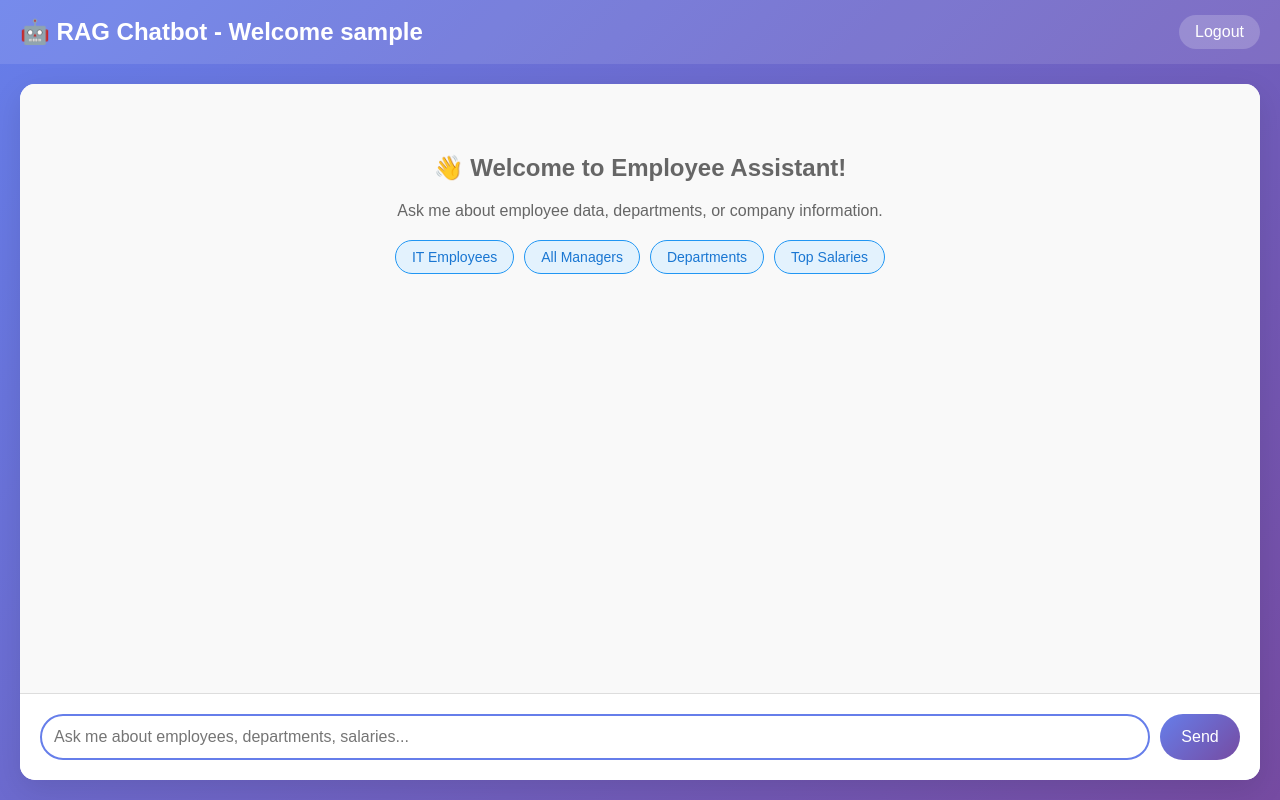
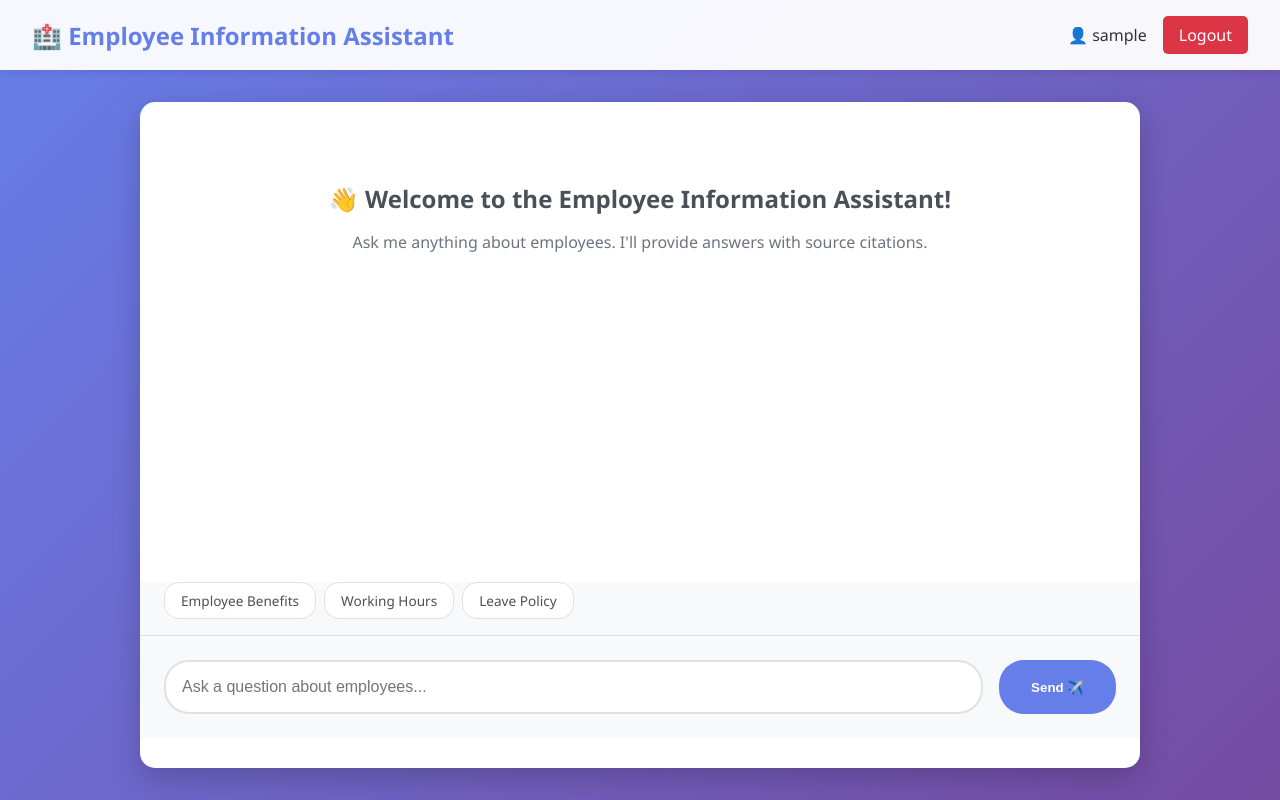
Before and after one commit to sujanboseb/Employee-rag, a Flask app: page /chatbot in a window 1280 px wide. Run offline with Flask 3, Linux system fonts and the light colour scheme; the visitor is signed in with stand-in values (Sample User, id 1).

Commit message:
Update chatbot.html

```diff
--- a/Templates/chatbot.html
+++ b/Templates/chatbot.html
@@ -3,286 +3,388 @@
 <head>
     <meta charset="UTF-8">
     <meta name="viewport" content="width=device-width, initial-scale=1.0">
-    <title>RAG Chatbot</title>
+    <title>Employee Information Chatbot</title>
     <style>
+        * {
+            margin: 0;
+            padding: 0;
+            box-sizing: border-box;
+        }
+
         body {
-            font-family: Arial, sans-serif;
+            font-family: 'Segoe UI', Tahoma, Geneva, Verdana, sans-serif;
             background: linear-gradient(135deg, #667eea 0%, #764ba2 100%);
-            margin: 0;
-            height: 100vh;
+            min-height: 100vh;
             display: flex;
             flex-direction: column;
         }
 
         .header {
-            background: rgba(255,255,255,0.1);
-            color: white;
-            padding: 15px 20px;
+            background: rgba(255, 255, 255, 0.95);
+            padding: 1rem 2rem;
+            box-shadow: 0 2px 10px rgba(0,0,0,0.1);
             display: flex;
             justify-content: space-between;
             align-items: center;
         }
 
         .header h1 {
-            margin: 0;
-            font-size: 1.5em;
+            color: #667eea;
+            font-size: 1.5rem;
+        }
+
+        .user-info {
+            display: flex;
+            align-items: center;
+            gap: 1rem;
+        }
+
+        .username {
+            color: #333;
+            font-weight: 500;
         }
 
         .logout-btn {
-            background: rgba(255,255,255,0.2);
+            background: #dc3545;
             color: white;
             border: none;
-            padding: 8px 16px;
-            border-radius: 20px;
+            padding: 0.5rem 1rem;
+            border-radius: 5px;
             cursor: pointer;
             text-decoration: none;
+            transition: background 0.3s;
         }
 
         .logout-btn:hover {
-            background: rgba(255,255,255,0.3);
+            background: #c82333;
         }
 
         .chat-container {
             flex: 1;
+            max-width: 1000px;
+            width: 100%;
+            margin: 2rem auto;
             background: white;
-            margin: 20px;
             border-radius: 15px;
+            box-shadow: 0 10px 30px rgba(0,0,0,0.2);
             display: flex;
             flex-direction: column;
             overflow: hidden;
-            box-shadow: 0 10px 30px rgba(0,0,0,0.1);
         }
 
-        .chat-messages {
+        .messages-area {
             flex: 1;
-            padding: 20px;
+            padding: 2rem;
             overflow-y: auto;
-            background: #f9f9f9;
+            max-height: 60vh;
         }
 
         .message {
-            margin-bottom: 15px;
-            padding: 10px 15px;
+            margin-bottom: 1.5rem;
+            display: flex;
+            flex-direction: column;
+        }
+
+        .message.user {
+            align-items: flex-end;
+        }
+
+        .message.bot {
+            align-items: flex-start;
+        }
+
+        .message-bubble {
+            max-width: 70%;
+            padding: 1rem 1.5rem;
             border-radius: 15px;
-            max-width: 70%;
             word-wrap: break-word;
         }
 
-        .user-message {
-            background: linear-gradient(135deg, #667eea 0%, #764ba2 100%);
+        .message.user .message-bubble {
+            background: #667eea;
             color: white;
-            margin-left: auto;
-            text-align: right;
+            border-bottom-right-radius: 5px;
         }
 
-        .bot-message {
-            background: white;
+        .message.bot .message-bubble {
+            background: #f1f3f5;
             color: #333;
-            border: 1px solid #ddd;
-            margin-right: auto;
+            border-bottom-left-radius: 5px;
         }
 
-        .chat-input {
-            display: flex;
-            padding: 20px;
-            border-top: 1px solid #ddd;
-            background: white;
+        .sources-container {
+            max-width: 70%;
+            margin-top: 0.75rem;
+            background: #fff9e6;
+            border: 1px solid #ffe066;
+            border-radius: 8px;
+            padding: 0.75rem;
         }
 
-        #messageInput {
-            flex: 1;
-            padding: 12px;
-            border: 2px solid #ddd;
-            border-radius: 25px;
-            font-size: 16px;
-            margin-right: 10px;
-            outline: none;
+        .sources-header {
+            font-weight: 600;
+            color: #856404;
+            margin-bottom: 0.5rem;
+            font-size: 0.9rem;
+            display: flex;
+            align-items: center;
+            gap: 0.5rem;
         }
 
-        #messageInput:focus {
+        .sources-header::before {
+            content: "📚";
+        }
+
+        .source-item {
+            background: white;
+            border: 1px solid #ffd43b;
+            border-radius: 5px;
+            padding: 0.75rem;
+            margin-bottom: 0.5rem;
+            font-size: 0.85rem;
+        }
+
+        .source-item:last-child {
+            margin-bottom: 0;
+        }
+
+        .source-header {
+            display: flex;
+            justify-content: space-between;
+            align-items: center;
+            margin-bottom: 0.5rem;
+            color: #495057;
+            font-weight: 500;
+        }
+
+        .source-id {
+            color: #667eea;
+            font-size: 0.75rem;
+        }
+
+        .similarity-score {
+            background: #667eea;
+            color: white;
+            padding: 0.2rem 0.5rem;
+            border-radius: 12px;
+            font-size: 0.75rem;
+        }
+
+        .source-content {
+            color: #495057;
+            line-height: 1.5;
+            font-style: italic;
+            padding: 0.5rem;
+            background: #f8f9fa;
+            border-radius: 4px;
+        }
+
+        .expand-btn {
+            color: #667eea;
+            cursor: pointer;
+            font-size: 0.8rem;
+            margin-top: 0.5rem;
+            text-decoration: underline;
+        }
+
+        .expand-btn:hover {
+            color: #764ba2;
+        }
+
+        .full-content {
+            display: none;
+            margin-top: 0.5rem;
+            padding: 0.5rem;
+            background: #e9ecef;
+            border-radius: 4px;
+            max-height: 200px;
+            overflow-y: auto;
+            font-size: 0.8rem;
+        }
+
+        .full-content.expanded {
+            display: block;
+        }
+
+        .input-area {
+            padding: 1.5rem;
+            background: #f8f9fa;
+            border-top: 1px solid #dee2e6;
+        }
+
+        .input-form {
+            display: flex;
+            gap: 1rem;
+        }
+
+        .query-input {
+            flex: 1;
+            padding: 1rem;
+            border: 2px solid #dee2e6;
+            border-radius: 25px;
+            font-size: 1rem;
+            outline: none;
+            transition: border-color 0.3s;
+        }
+
+        .query-input:focus {
             border-color: #667eea;
         }
 
-        #sendBtn {
-            background: linear-gradient(135deg, #667eea 0%, #764ba2 100%);
+        .send-btn {
+            background: #667eea;
             color: white;
             border: none;
-            padding: 12px 20px;
+            padding: 1rem 2rem;
             border-radius: 25px;
             cursor: pointer;
-            font-size: 16px;
-            min-width: 80px;
+            font-weight: 600;
+            transition: background 0.3s;
         }
 
-        #sendBtn:hover {
-            transform: translateY(-1px);
+        .send-btn:hover {
+            background: #764ba2;
         }
 
-        #sendBtn:disabled {
-            opacity: 0.6;
-            cursor: not-allowed;
+        .quick-queries {
+            padding: 0 1.5rem 1rem;
+            background: #f8f9fa;
+            display: flex;
+            gap: 0.5rem;
+            flex-wrap: wrap;
         }
 
-        .welcome {
-            text-align: center;
-            color: #666;
-            margin: 50px 0;
+        .quick-query-btn {
+            background: white;
+            border: 1px solid #dee2e6;
+            padding: 0.5rem 1rem;
+            border-radius: 15px;
+            cursor: pointer;
+            font-size: 0.85rem;
+            transition: all 0.3s;
+            text-decoration: none;
+            color: #495057;
         }
 
-        .quick-questions {
-            display: flex;
-            flex-wrap: wrap;
-            gap: 10px;
-            justify-content: center;
-            margin: 20px 0;
+        .quick-query-btn:hover {
+            background: #667eea;
+            color: white;
+            border-color: #667eea;
         }
 
-        .quick-btn {
-            background: #e3f2fd;
-            border: 1px solid #2196f3;
-            color: #1976d2;
-            padding: 8px 16px;
-            border-radius: 20px;
-            cursor: pointer;
-            font-size: 14px;
+        .empty-state {
+            text-align: center;
+            padding: 3rem;
+            color: #6c757d;
         }
 
-        .quick-btn:hover {
-            background: #bbdefb;
-        }
-
-        .typing {
-            font-style: italic;
-            color: #666;
+        .empty-state h2 {
+            margin-bottom: 1rem;
+            color: #495057;
         }
     </style>
 </head>
 <body>
     <div class="header">
-        <h1>🤖 RAG Chatbot - Welcome {{ username }}</h1>
-        <a href="/logout" class="logout-btn">Logout</a>
+        <h1>🏥 Employee Information Assistant</h1>
+        <div class="user-info">
+            <span class="username">👤 {{ username }}</span>
+            <a href="/logout" class="logout-btn">Logout</a>
+        </div>
     </div>
 
     <div class="chat-container">
-        <div class="chat-messages" id="chatMessages">
-            <div class="welcome">
-                <h2>👋 Welcome to Employee Assistant!</h2>
-                <p>Ask me about employee data, departments, or company information.</p>
+        <div class="messages-area" id="messagesArea">
+            {% if messages %}
+                {% for message in messages %}
+                    <div class="message {% if message.is_user %}user{% else %}bot{% endif %}">
+                        <div class="message-bubble">
+                            {{ message.text }}
+                        </div>
 
-                <div class="quick-questions">
-                    <button class="quick-btn" onclick="sendQuickQuestion('Find employees working in IT department')">
-                        IT Employees
-                    </button>
-                    <button class="quick-btn" onclick="sendQuickQuestion('Show me all managers')">
-                        All Managers
-                    </button>
-                    <button class="quick-btn" onclick="sendQuickQuestion('What departments do we have?')">
-                        Departments
-                    </button>
-                    <button class="quick-btn" onclick="sendQuickQuestion('Find highest paid employees')">
-                        Top Salaries
-                    </button>
+                        {% if not message.is_user and message.sources %}
+                        <div class="sources-container">
+                            <div class="sources-header">
+                                Sources Used ({{ message.sources|length }})
+                            </div>
+                            {% for source in message.sources %}
+                            <div class="source-item">
+                                <div class="source-header">
+                                    <span class="source-id">Source {{ loop.index }}</span>
+                                    {% if source.similarity_score %}
+                                    <span class="similarity-score">
+                                        Relevance: {{ (source.similarity_score * 100)|round }}%
+                                    </span>
+                                    {% endif %}
+                                </div>
+                                <div class="source-content">
+                                    "{{ source.content }}"
+                                </div>
+                                <div class="expand-btn" onclick="toggleSource(this)">
+                                    Show full content ▼
+                                </div>
+                                <div class="full-content">
+                                    {{ source.full_content }}
+                                </div>
+                            </div>
+                            {% endfor %}
+                        </div>
+                        {% endif %}
+                    </div>
+                {% endfor %}
+            {% else %}
+                <div class="empty-state">
+                    <h2>👋 Welcome to the Employee Information Assistant!</h2>
+                    <p>Ask me anything about employees. I'll provide answers with source citations.</p>
                 </div>
-            </div>
+            {% endif %}
         </div>
 
-        <div class="chat-input">
-            <input type="text" id="messageInput" placeholder="Ask me about employees, departments, salaries..." />
-            <button id="sendBtn" onclick="sendMessage()">Send</button>
+        <div class="quick-queries">
+            <a href="/quick_query?q=Tell me about employee benefits" class="quick-query-btn">Employee Benefits</a>
+            <a href="/quick_query?q=What are the working hours?" class="quick-query-btn">Working Hours</a>
+            <a href="/quick_query?q=How to request leave?" class="quick-query-btn">Leave Policy</a>
+        </div>
+
+        <div class="input-area">
+            <form method="POST" class="input-form" onsubmit="return handleSubmit()">
+                <input
+                    type="text"
+                    name="query"
+                    class="query-input"
+                    placeholder="Ask a question about employees..."
+                    required
+                    autocomplete="off"
+                >
+                <button type="submit" class="send-btn">Send ✈️</button>
+            </form>
         </div>
     </div>
 
     <script>
-        const chatMessages = document.getElementById('chatMessages');
-        const messageInput = document.getElementById('messageInput');
-        const sendBtn = document.getElementById('sendBtn');
-
-        function addMessage(message, isUser) {
-            const messageDiv = document.createElement('div');
-            messageDiv.className = `message ${isUser ? 'user-message' : 'bot-message'}`;
-            messageDiv.textContent = message;
-
-            // Remove welcome message if it exists
-            const welcome = chatMessages.querySelector('.welcome');
-            if (welcome) {
-                welcome.remove();
-            }
-
-            chatMessages.appendChild(messageDiv);
-            chatMessages.scrollTop = chatMessages.scrollHeight;
+        function scrollToBottom() {
+            const messagesArea = document.getElementById('messagesArea');
+            messagesArea.scrollTop = messagesArea.scrollHeight;
         }
 
-        function setLoading(loading) {
-            sendBtn.disabled = loading;
-            sendBtn.textContent = loading ? 'Sending...' : 'Send';
+        function handleSubmit() {
+            setTimeout(scrollToBottom, 100);
+            return true;
         }
 
-        async function sendMessage(message = null) {
-            const query = message || messageInput.value.trim();
-            if (!query) return;
+        function toggleSource(btn) {
+            const fullContent = btn.nextElementSibling;
+            fullContent.classList.toggle('expanded');
 
-            // Clear input if not from quick question
-            if (!message) {
-                messageInput.value = '';
-            }
-
-            // Add user message
-            addMessage(query, true);
-
-            // Show loading
-            setLoading(true);
-            addMessage('Thinking...', false);
-
-            try {
-                const formData = new FormData();
-                formData.append('query', query);
-
-                const response = await fetch('/query', {
-                    method: 'POST',
-                    body: formData
-                });
-
-                const data = await response.json();
-
-                // Remove "Thinking..." message
-                const messages = chatMessages.querySelectorAll('.message');
-                const lastMessage = messages[messages.length - 1];
-                if (lastMessage && lastMessage.textContent === 'Thinking...') {
-                    lastMessage.remove();
-                }
-
-                if (data.response) {
-                    addMessage(data.response, false);
-                } else {
-                    addMessage('Sorry, I encountered an error.', false);
-                }
-            } catch (error) {
-                // Remove "Thinking..." message
-                const messages = chatMessages.querySelectorAll('.message');
-                const lastMessage = messages[messages.length - 1];
-                if (lastMessage && lastMessage.textContent === 'Thinking...') {
-                    lastMessage.remove();
-                }
-
-                addMessage('Error: Could not connect to server.', false);
-            } finally {
-                setLoading(false);
+            if (fullContent.classList.contains('expanded')) {
+                btn.textContent = 'Hide full content ▲';
+            } else {
+                btn.textContent = 'Show full content ▼';
             }
         }
 
-        function sendQuickQuestion(question) {
-            sendMessage(question);
-        }
-
-        // Enter key to send
-        messageInput.addEventListener('keypress', function(e) {
-            if (e.key === 'Enter') {
-                sendMessage();
-            }
-        });
-
-        // Focus on input
-        messageInput.focus();
+        // Scroll to bottom on page load
+        window.onload = scrollToBottom;
     </script>
 </body>
 </html>
```
